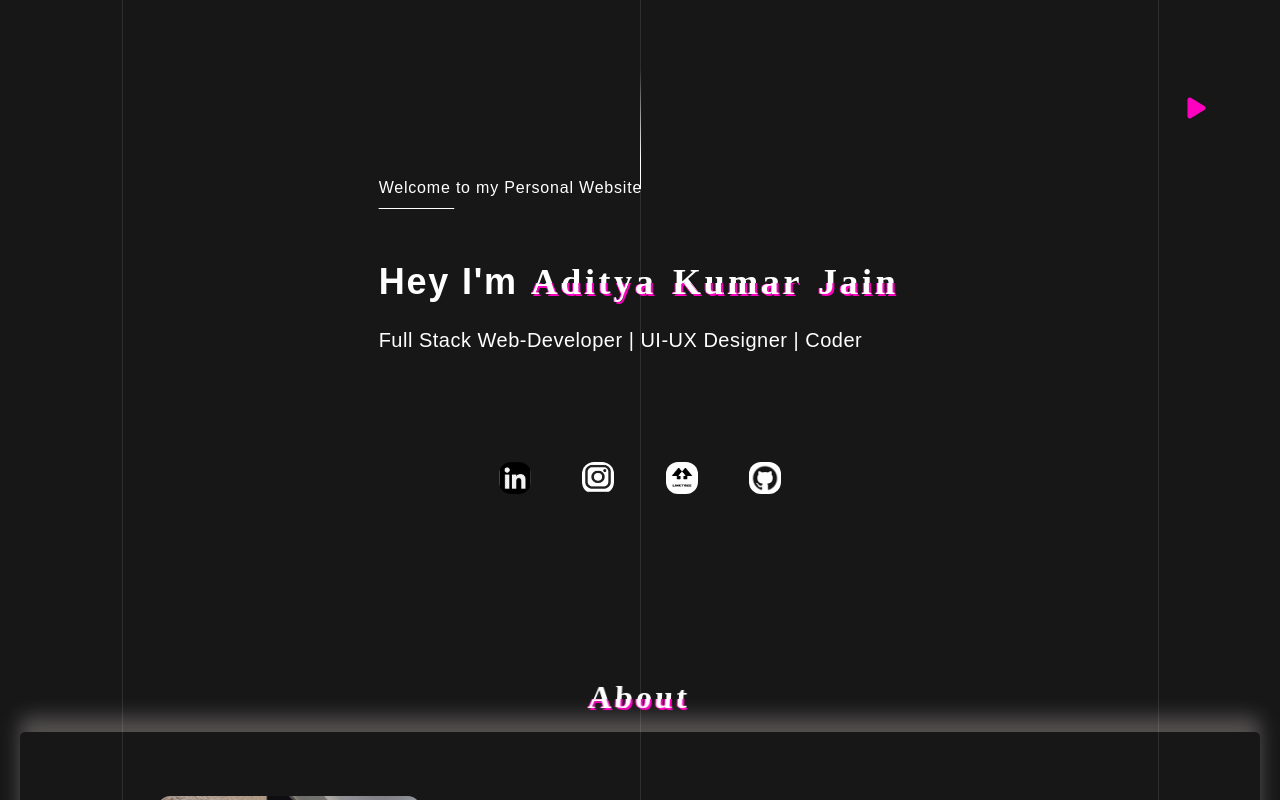
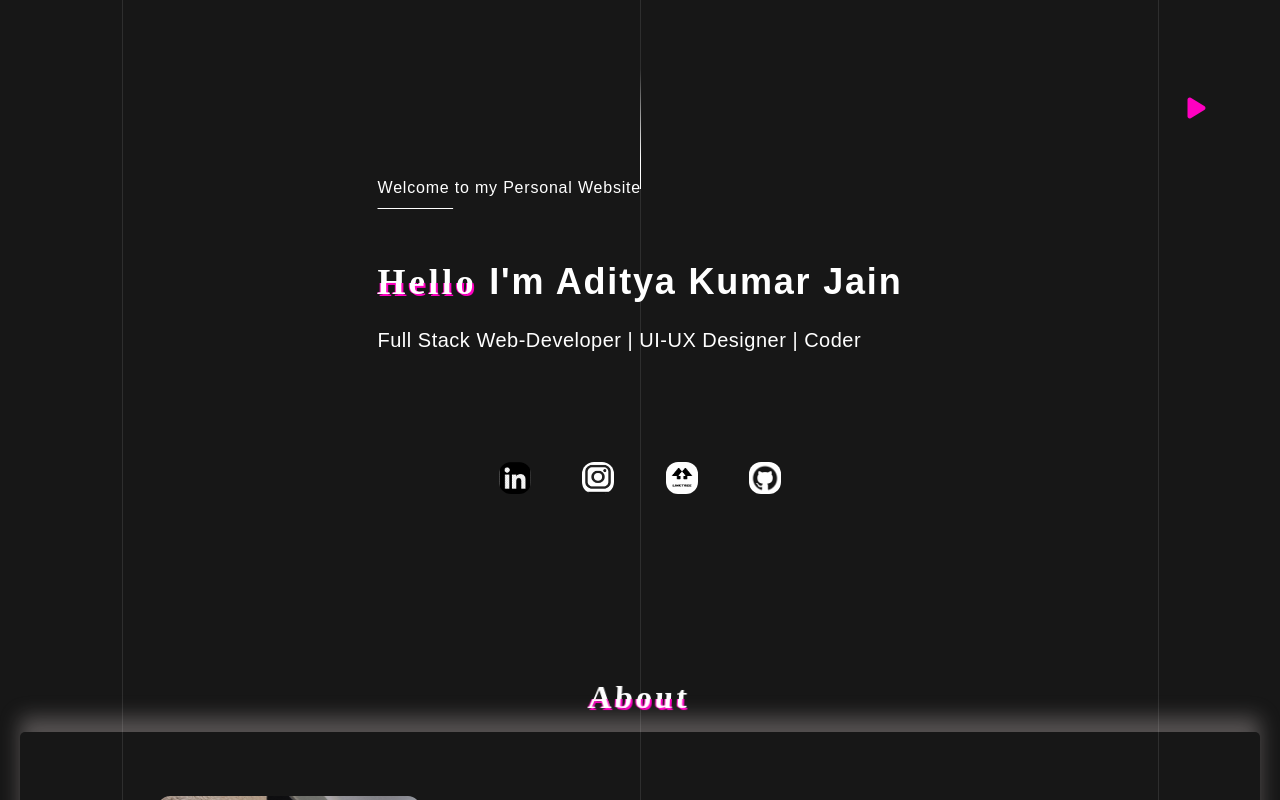
Before and after one commit to adityajainakj123/Portfolio, a React (Create React App) app: page / in a window 1280 px wide. Shown: the top 800 px of the page. Built offline with nearby package versions, Linux system fonts and the light colour scheme; some icons are missing.

Commit message:
all good

```diff
--- a/src/App.css
+++ b/src/App.css
@@ -35,7 +35,7 @@
   color: #fff;
   /* font-size: 4em; */
   letter-spacing: 0.1em;
-  margin: 0px 2px;
+  /* margin: 0px 2px; */
   animation: glitch-skew 1s infinite linear alternate-reverse;
 }
 .glitch::before {
--- a/src/components/Hero.js
+++ b/src/components/Hero.js
@@ -41,8 +41,8 @@ function Hero() {
                         &nbsp; </span>
                     <div className="flex flex-col text-white mt-5">
                         <h1 className="text-4xl tracking-wider font-semibold">
-                            <span>Hey I'm</span> <span className='glitch' data-text="Aditya">Aditya</span> <span className='glitch' data-text="Kumar">Kumar</span> <span className='glitch'data-text="Jain">Jain</span></h1>
-
+                        <span className='glitch' data-text="Hello">Hello</span> I'm Aditya Kumar Jain</h1>
+                            {/* <span className='glitch' data-text="Aditya">Aditya</span> <span className='glitch' data-text="Kumar">Kumar</span> <span className='glitch'data-text="Jain">Jain</span> */}
                         <p className="text-xl mt-4 md:mt-4 tracking-wide">Full Stack Web-Developer | UI-UX Designer | Coder</p>
                     </div>
                     <p className="mt-4 text-sm md:w-[52%] tracking-wide leading-7"></p>
```
